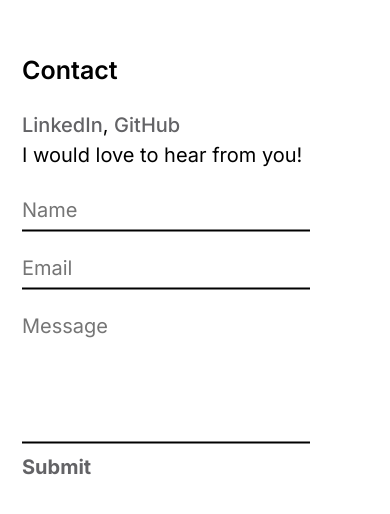
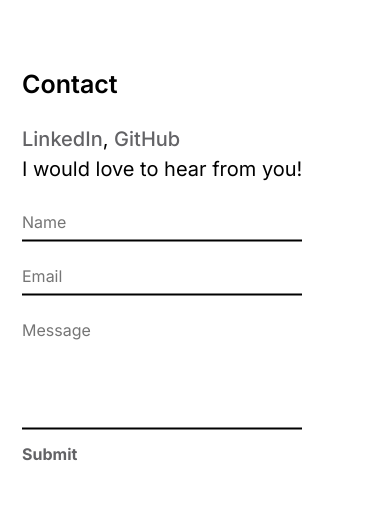
Before and after one commit to alextenczar/alextenczar.com-next, a Next.js app: page / in a window 390 px wide. Shown: the part 2698-3212 px from the top of the page. Built offline with nearby package versions, Linux system fonts and the light colour scheme.

Commit message:
Form CSS Changes

```diff
--- a/styles/contact.module.scss
+++ b/styles/contact.module.scss
@@ -8,6 +8,10 @@
         font-size: 1.25rem;
         padding: 0;
         font-weight: bold;
+
+        @media (max-width: 500px) {
+            font-size: 1rem;
+        }
     }
 }
 
@@ -31,6 +35,10 @@
             outline: none;
             border-bottom: 2px solid #636366;
         }
+
+        @media (max-width: 500px) {
+            font-size: 1rem;
+        }
     }
 
     textarea {
```
